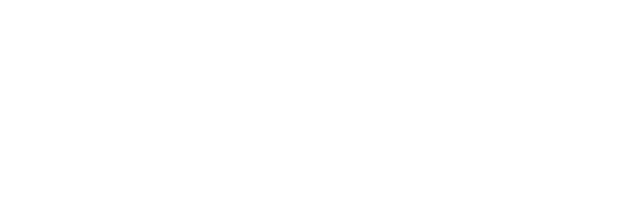
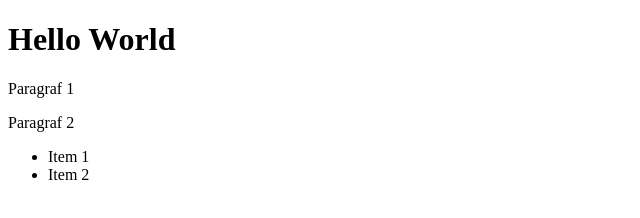
Before and after one commit to hudalgtr99/belajar-javascript-dom, a plain HTML site: page index.html in a window 1280 px wide. Shown: the whole page, without its empty margins (0-640 px from the left). Drawn offline with Linux system fonts and the light colour scheme.

Commit message:
Update data DOM

```diff
--- a/index.html
+++ b/index.html
@@ -7,5 +7,15 @@
 </head>
 <body>
 
+    <h1> Hello World </h1>
+    <p> Paragraf 1</p>
+    <p> Paragraf 2</p>
+
+    <ul>
+        <li>Item 1</li>
+        <li>Item 2</li>
+    </ul>
+
+    <script src = "script.js"></script>
 </body>
 </html>
```
